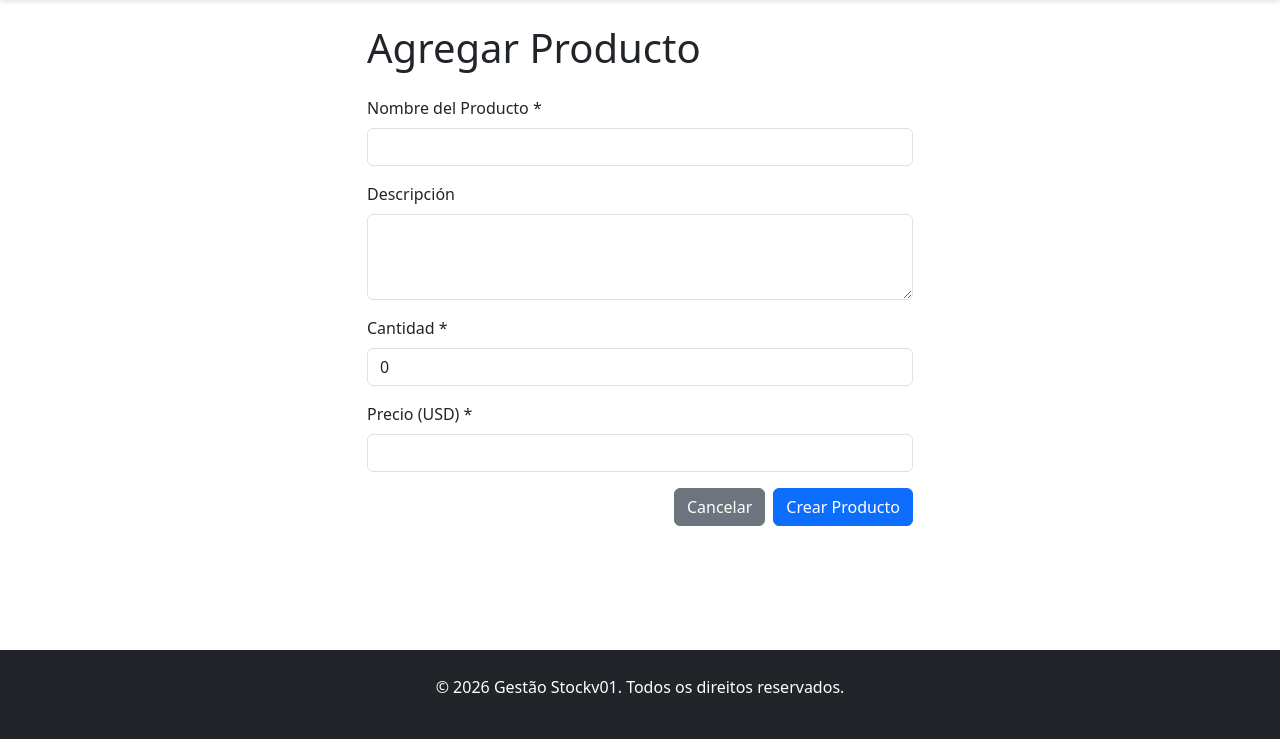
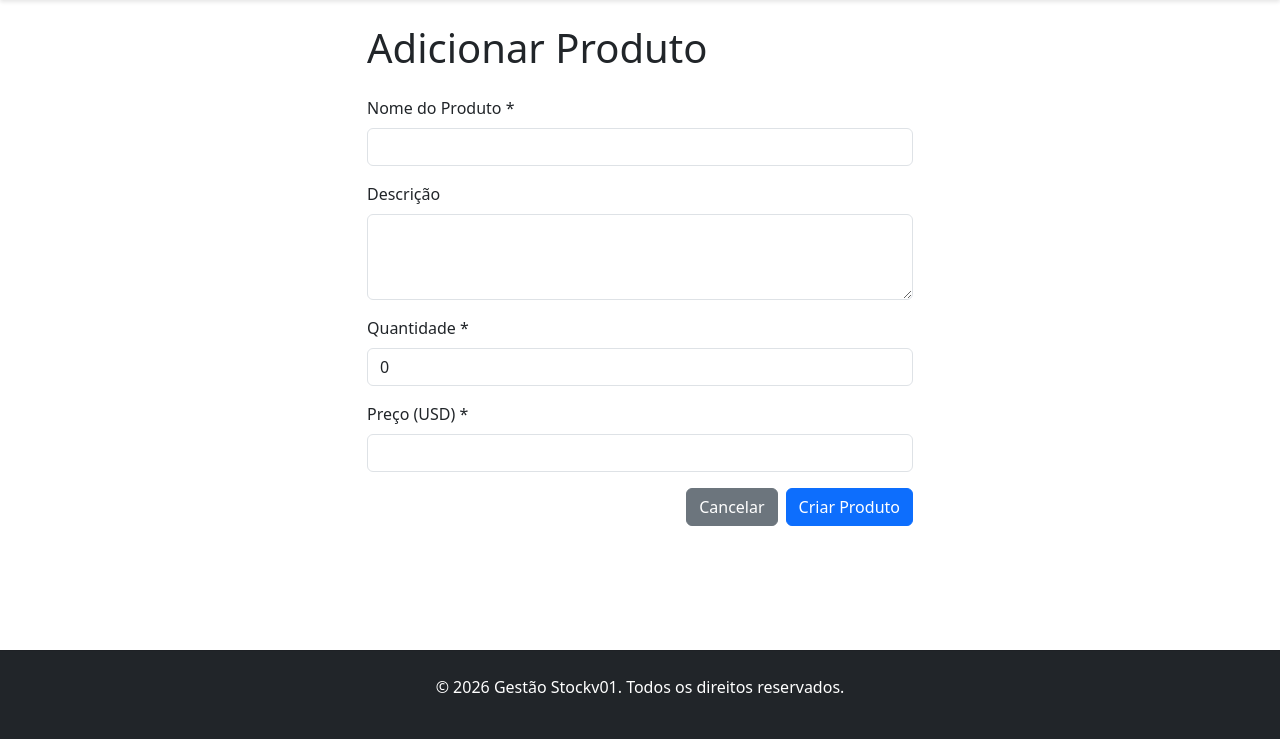
Before and after one commit to LeomLopez/stockv01-dashboard, a Flask app: page /product/add in a window 1280 px wide. Shown: the part 61-800 px from the top of the page. Run offline with Flask 3, Linux system fonts and the light colour scheme.

Commit message:
Translate product form labels to Portuguese

```diff
--- a/app/templates/add_product.html
+++ b/app/templates/add_product.html
@@ -1,36 +1,38 @@
 {% extends "base.html" %}
 
-{% block title %}Agregar Producto - Stockv01 Management{% endblock %}
+{% block title %}Adicionar Produto - Gestão Stockv01{% endblock %}
 
 {% block content %}
 <div class="row">
     <div class="col-md-6 offset-md-3">
-        <h1 class="mb-4">{% if is_edit %}Editar{% else %}Agregar{% endif %} Producto</h1>
+        <h1 class="mb-4">{% if is_edit %}Editar{% else %}Adicionar{% endif %} Produto</h1>
 
         <form method="POST" novalidate>
             <div class="mb-3">
-                <label for="name" class="form-label">Nombre del Producto *</label>
+                <label for="name" class="form-label">Nome do Produto *</label>
                 <input type="text" class="form-control" id="name" name="name" required value="{{ product.name if product else '' }}">
             </div>
 
             <div class="mb-3">
-                <label for="description" class="form-label">Descripción</label>
+                <label for="description" class="form-label">Descrição</label>
                 <textarea class="form-control" id="description" name="description" rows="3">{{ product.description if product else '' }}</textarea>
             </div>
 
             <div class="mb-3">
-                <label for="quantity" class="form-label">Cantidad *</label>
+                <label for="quantity" class="form-label">Quantidade *</label>
                 <input type="number" class="form-control" id="quantity" name="quantity" required min="0" value="{{ product.quantity if product else 0 }}">
             </div>
 
             <div class="mb-3">
-                <label for="price" class="form-label">Precio (USD) *</label>
+                <label for="price" class="form-label">Preço (USD) *</label>
                 <input type="number" class="form-control" id="price" name="price" required min="0" step="0.01" value="{{ product.price if product else '' }}">
             </div>
 
             <div class="d-grid gap-2 d-md-flex justify-content-md-end">
                 <a href="{{ url_for('main.products') }}" class="btn btn-secondary">Cancelar</a>
-                <button type="submit" class="btn btn-primary">{% if is_edit %}Actualizar{% else %}Crear{% endif %} Producto</button>
+                <button type="submit" class="btn btn-primary">
+                    {% if is_edit %}Atualizar{% else %}Criar{% endif %} Produto
+                </button>
             </div>
         </form>
     </div>
```
